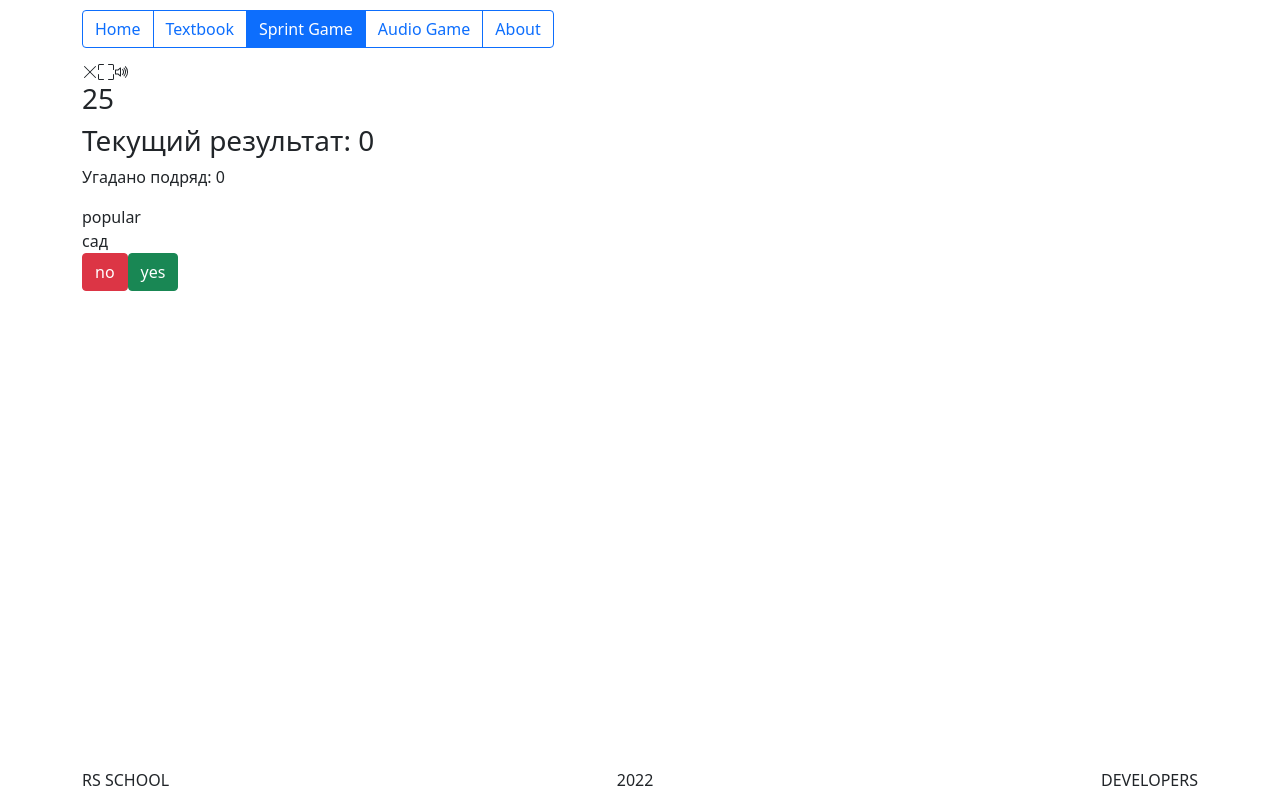
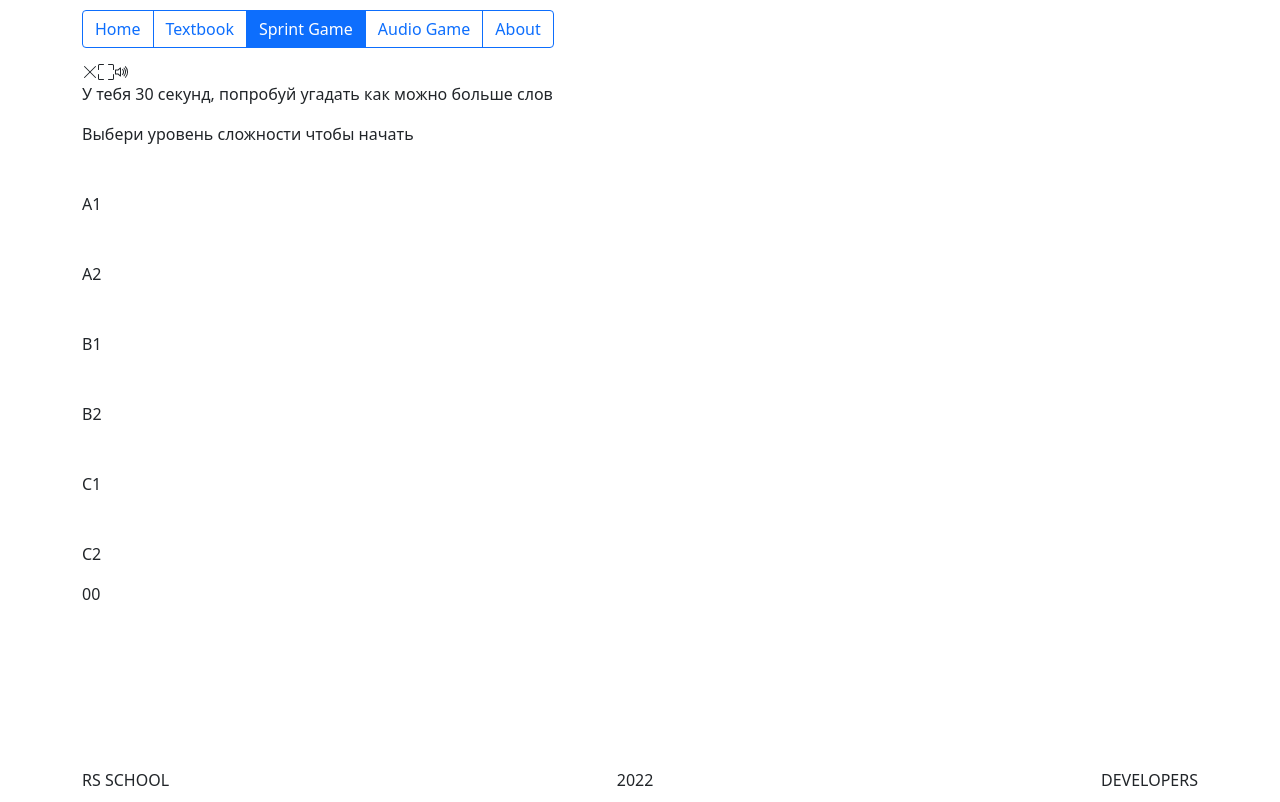
Before and after one commit to Aleksander-true/rslang, a React (Create React App) app: page /sprintGame in a window 1280 px wide. Built offline with nearby package versions, Linux system fonts and the light colour scheme.

Commit message:
feat: level choice, images import in typescript

```diff
--- /dev/null
+++ b/src/Pages/SprintGame/Components/LevelChoice.tsx
@@ -0,0 +1,7 @@
+import React from "react"
+
+export const LevelChoice = (props: { color: string, size: string}) => {
+    return (
+        <svg xmlns="http://www.w3.org/2000/svg" width={props.size} height={props.size} fill={props.color} className="bi bi-x-lg" viewBox="0 0 16 16">
+            <path xmlns="http://www.w3.org/2000/svg" d="M104.369 108.88C141.201 82.8661 157.213 41.9782 140.135 17.554C123.056 -6.87021 79.353 -5.58174 42.5216 20.4319C5.69009 46.4455 -10.3227 87.3334 6.75606 111.758C23.8348 136.182 67.5377 134.893 104.369 108.88Z" /></svg>)
+}
--- /dev/null
+++ b/src/Pages/SprintGame/Components/LevelPage.tsx
@@ -0,0 +1,23 @@
+import React from "react"
+import { LevelChoice } from "./LevelChoice";
+
+const LevelPage = (props: {level:null|number, setLevel:(value: number) => void}) => {
+    const iconSize = '30';
+    return (
+      <div>
+        <p>У тебя 30 секунд, попробуй угадать как можно больше слов</p>
+        <p>Выбери уровень сложности чтобы начать</p>
+        <div>
+
+          <div onClick={() => { props.setLevel(1); }}><LevelChoice color="AAF3E2" size={iconSize} /> <p>A1</p></div>
+          <div onClick={() => { props.setLevel(2); }}><LevelChoice color="68D4BB" size={iconSize} /> <p>A2</p></div>
+          <div onClick={() => { props.setLevel(3); }}><LevelChoice color="FCE74E" size={iconSize} /> <p>B1</p></div>
+          <div onClick={() => { props.setLevel(4); }}><LevelChoice color="FFBA4A" size={iconSize} /> <p>B2</p></div>
+          <div onClick={() => { props.setLevel(5); }}><LevelChoice color="FFB197" size={iconSize} /> <p>C1</p></div>
+          <div onClick={() => { props.setLevel(6); }}><LevelChoice color="FC7E53" size={iconSize} /> <p>C2</p></div>
+        </div>
+      </div>
+    )
+  }
+
+  export default LevelPage
--- a/src/Pages/SprintGame/Components/Results.tsx
+++ b/src/Pages/SprintGame/Components/Results.tsx
@@ -5,19 +5,19 @@ import { WordFromCollection } from "../words"
 const ResultsPage = (props: { correctWords: WordFromCollection[]; wrongWords: WordFromCollection[] }) => {
 
     const correctWordsElements = props.correctWords.map(word =>
-        <WordString englishWord={word.word} russianWord={word.wordTranslate} sound={word.audio} key={word.id} />
+        <WordString englishWord={word.word} russianWord={word.wordTranslate} sound={word.audio} key={word.id} type={"v"}/>
     )
 
     const wrongWordsElements = props.wrongWords.map(word =>
-        <WordString englishWord={word.word} russianWord={word.wordTranslate} sound={word.audio} key={word.id} />
+        <WordString englishWord={word.word} russianWord={word.wordTranslate} sound={word.audio} key={word.id} type={'x'}/>
     )
 
     return (
         <div>
             <ul>
-                <p>correct</p>
+
                 {correctWordsElements}
-                <p>wrong</p>
+
                 {wrongWordsElements}
             </ul>
         </div>
--- a/src/Pages/SprintGame/Components/WordString.tsx
+++ b/src/Pages/SprintGame/Components/WordString.tsx
@@ -1,15 +1,19 @@
 import React from "react"
 import { SOUND_ICON } from "../const";
+import x from "../../../assets/svg/v.svg"
+import v from "../../../assets/svg/x.svg"
 
 
-const WordString = (props: { englishWord: string; russianWord: string; sound: string }) => {
+const WordString = (props: { englishWord: string; russianWord: string; sound: string; type: 'v'|'x' }) => {
 
     const englishWord = props.englishWord;
     const russianWord = props.russianWord;
     const soundURL = props.sound;
+    const indicator = (props.type === 'v'? x : v)
 
     return (
         <li>
+            <img src={indicator} alt={props.type} />
             <a href={soundURL}>{SOUND_ICON} </a>
             {englishWord}
             -
--- a/src/Pages/SprintGame/SprintGame.tsx
+++ b/src/Pages/SprintGame/SprintGame.tsx
@@ -2,9 +2,10 @@ import React, { useState, useEffect } from 'react';
 import { WordFromCollection } from './words';
 import { shuffledWords, randomAnswer, showEnglishWord, showTranslate, } from './util';
 import { WORDS_MAX, TIMER_TIME, SOUND_ICON, FULL_SCREEN_ICON, CLOSE_ICON } from './const';
-import Timer from './Components/timer';
 import Button from '../../Components/Button';
 import ResultsPage from './Components/Results';
+import LevelPage from './Components/LevelPage';
+import Timer from './Components/Timer';
 
 
 const currentWords: WordFromCollection[] = shuffledWords();
@@ -13,10 +14,15 @@ const wrongWords: WordFromCollection[] = [];
 const answers: string[] = randomAnswer(currentWords);
 
 
-function SprintGame() {
-
+const SprintGame = () => {
+  const [level, setLevel] = useState(0)
+  const [timeToGo, setTimeToGo] = useState(3)
   return (
-    <><SprintButtons /><SprintGameInside /></>
+    <div className='sprint'><SprintButtons />
+      {!level && <LevelPage level={level} setLevel={setLevel}/>}
+      {(level && timeToGo !==0) && <Timer timeLeft={timeToGo} setTimeLeft={setTimeToGo}/>}
+      {(level && timeToGo ===0) && <SprintGameInside />}
+    </div>
   )
 }
 
@@ -70,7 +76,7 @@ const SprintGameInside = () => {
     <div>
       {(timeLeft === 0 || wordNum === WORDS_MAX) && <ResultsPage correctWords={correctWords} wrongWords={wrongWords} />}
       {(timeLeft > 0 && wordNum < WORDS_MAX) && <Timer timeLeft={timeLeft} setTimeLeft={setTimeLeft} />}
-      {(timeLeft > 0 && wordNum < WORDS_MAX) && <SprintQuestions wordNum={wordNum} setWordNum={setWordNum} count={count} setCount={setCount} maxSeries={maxSeries} setMaxSeries={setMaxSeries} realAnswer={realAnswer}/>}
+      {(timeLeft > 0 && wordNum < WORDS_MAX) && <SprintQuestions wordNum={wordNum} setWordNum={setWordNum} count={count} setCount={setCount} maxSeries={maxSeries} setMaxSeries={setMaxSeries} realAnswer={realAnswer} />}
     </div>
   )
 }
@@ -85,7 +91,7 @@ type SprintQuestionsPropsType = {
   realAnswer: boolean
 }
 
-const SprintQuestions:React.FC<SprintQuestionsPropsType> = ({wordNum, setWordNum, count, setCount, maxSeries, setMaxSeries, realAnswer}) => {
+const SprintQuestions: React.FC<SprintQuestionsPropsType> = ({ wordNum, setWordNum, count, setCount, maxSeries, setMaxSeries, realAnswer }) => {
 
   const handleClick = (userAnswer: string) => {
 
--- /dev/null
+++ b/src/types/images.d.ts
@@ -0,0 +1,4 @@
+declare module '*.jpg';
+declare module '*.jpeg';
+declare module '*.svg';
+declare module '*.png';
--- a/tsconfig.json
+++ b/tsconfig.json
@@ -1,5 +1,6 @@
 {
   "compilerOptions": {
+    "typeRoots" : ["node_modules/@types", "src/types"],
     "jsx": "react",
     /* Visit https://aka.ms/tsconfig.json to read more about this file */
 
```
Also changed, not shown: src/assets/svg/v.svg (added), src/assets/svg/x.svg (added).
